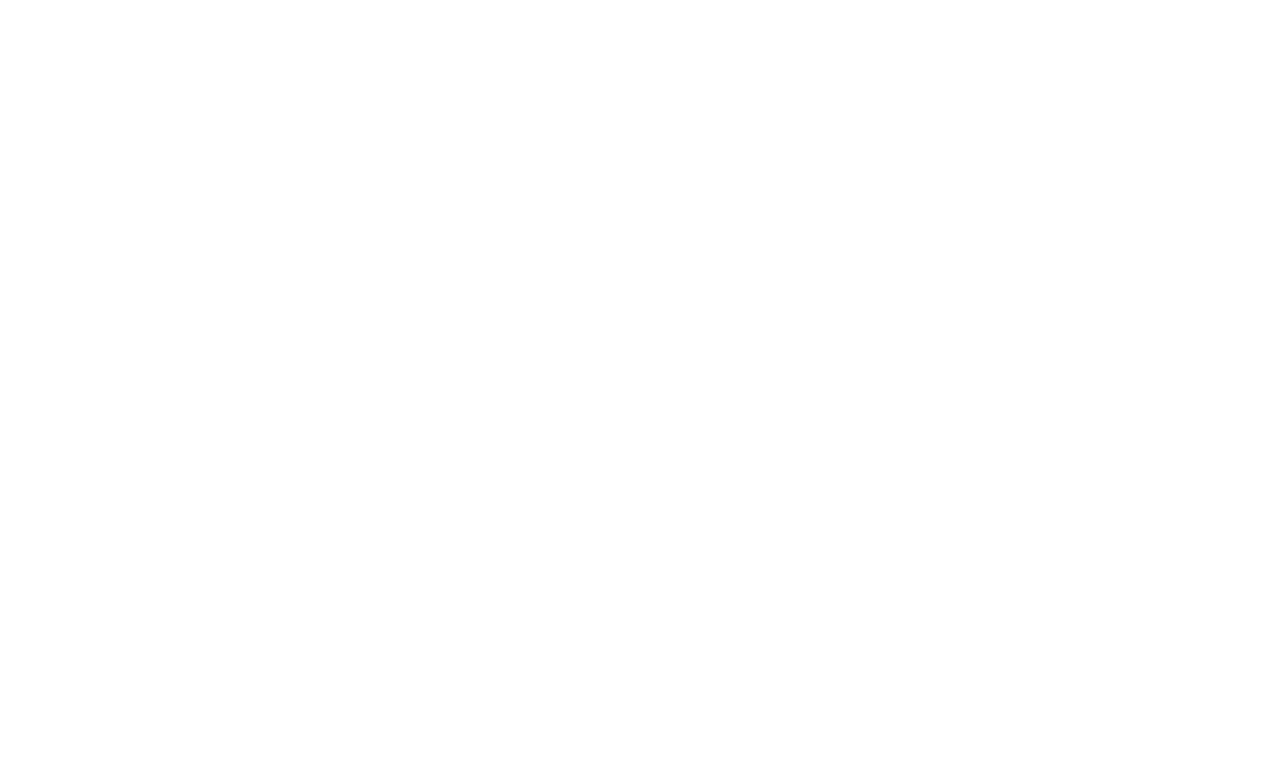
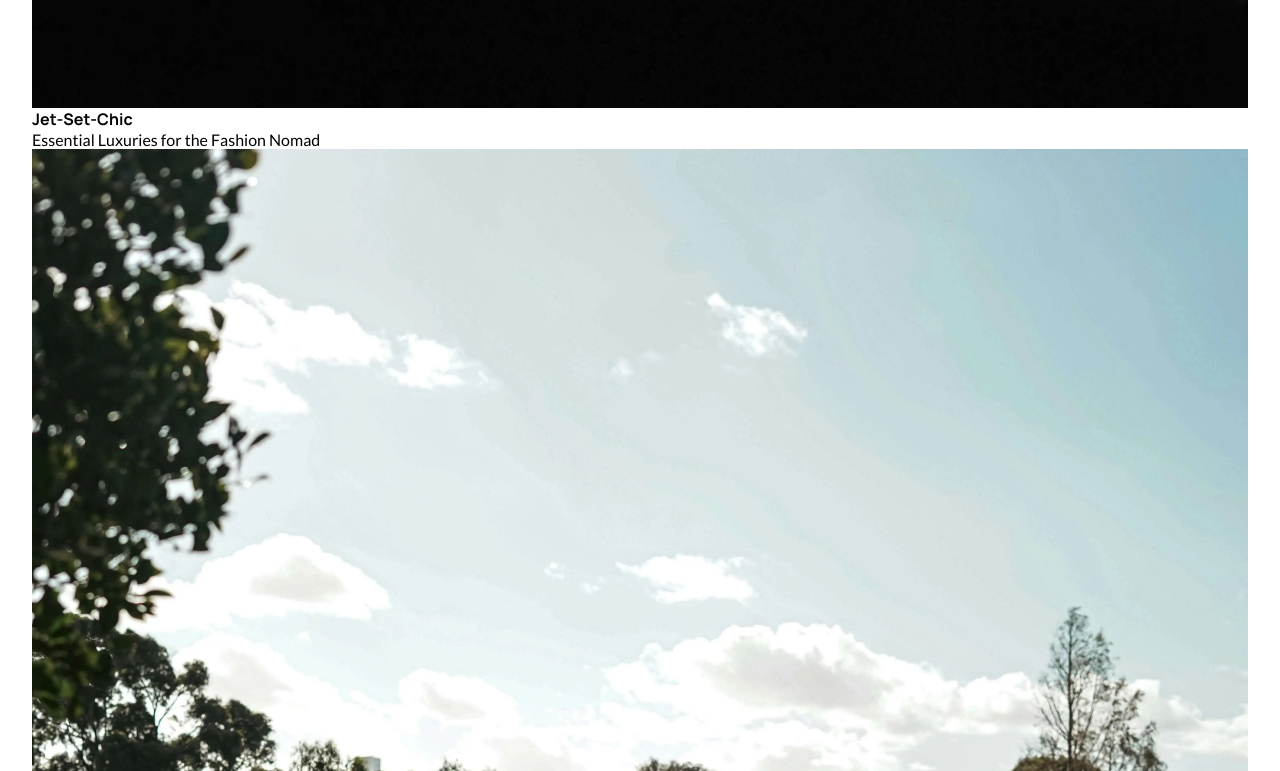
Before and after one commit to dylewskii/shopping-cart, a React (Vite) app: page /discover in a window 1280 px wide. Shown: the part 1669-2440 px from the top of the page. Before the commit the page ends 847 px from the top, so only its background shows below. Built offline with nearby package versions, Linux system fonts and the light colour scheme.

Commit message:
import BlogEntry to display blog data

```diff
--- a/src/pages/discover-page/DiscoverPage.jsx
+++ b/src/pages/discover-page/DiscoverPage.jsx
@@ -1,5 +1,20 @@
+// components
+import BlogEntry from "../../components/blog-entry/BlogEntry";
+// data
+import blogImgData from "../../data/blogImgData.json";
+// css
 import styles from "./DiscoverPage.module.css";
 
 export default function DiscoverPage() {
-  return <section className={styles.discoverPage}> </section>;
+  return (
+    <section className={styles.discoverPage}>
+      {blogImgData.map((blogItem) => (
+        <BlogEntry key={blogItem.id}>
+          <BlogEntry.BlogImage src={blogItem.src} alt={blogItem.alt} />
+          <BlogEntry.Title>{blogItem.title}</BlogEntry.Title>
+          <BlogEntry.Description>{blogItem.description}</BlogEntry.Description>
+        </BlogEntry>
+      ))}
+    </section>
+  );
 }
--- a/src/pages/discover-page/DiscoverPage.module.css
+++ b/src/pages/discover-page/DiscoverPage.module.css
@@ -0,0 +1,10 @@
+.discoverPage {
+  padding: 0;
+  min-height: 500px;
+}
+
+@media (min-width: 500px) {
+  .discoverPage {
+    padding: 1rem 2rem;
+  }
+}
```
